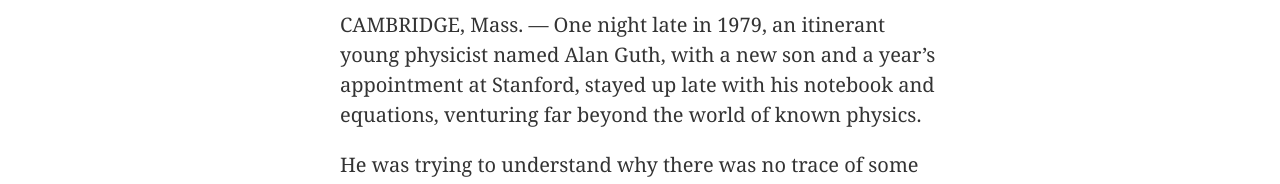
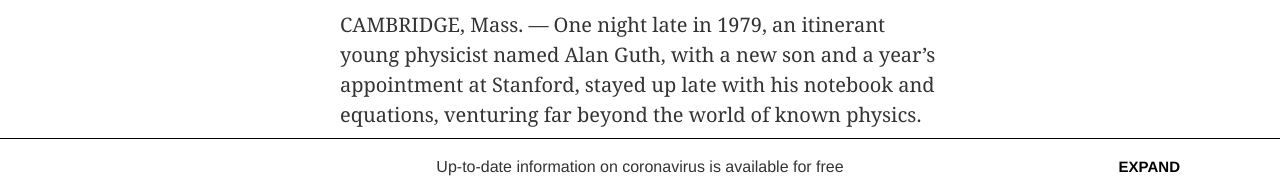
Before and after one commit to luciano-ilha/Positioning-and-Floating-Elements, a plain HTML site: page index.html in a window 1280 px wide. Shown: the part 606-790 px from the top of the page. Drawn offline with Linux system fonts and the light colour scheme.

Commit message:
Add stick footer align footer children

```diff
--- a/index.html
+++ b/index.html
@@ -674,6 +674,14 @@
     <a href="#" class="last-footer-links underline-hover link-style">Help</a>
     <a href="#" class="last-footer-links underline-hover link-style">Subscriptions</a>
   </footer>
+  <footer class="fixed-footer">
+    <div>
+      <p>Up-to-date information on coronavirus is available for free</p>
+    </div>
+    <div>
+      <span class="touppercase">expand</span>
+    </div>
+  </footer>
 </body>
 
 </html>
--- a/styles/style.css
+++ b/styles/style.css
@@ -468,7 +468,7 @@ strong {
   margin: 20px auto 10px auto;
   border-top: 1px solid #ebebeb;
   padding-top: 10px;
-  padding-bottom: 20px;
+  padding-bottom: 70px;
 }
 
 .last-footer-links {
@@ -505,3 +505,35 @@ strong {
   height: 10.52px;
   padding-right: 10px;
 }
+/* fixed footer styles */
+
+.fixed-footer {
+  position: fixed;
+  border-top: 1px solid black;
+  bottom: 0;
+  background-color: white;
+  width: 100%;
+  height: 55px;
+  display: grid;
+  grid-template-columns: 1fr auto;
+  justify-content: center;
+  align-items: center;
+}
+.fixed-footer p{
+  font-family: Helvetica, Arial, sans-serif;
+  margin-bottom: 0px;
+}
+.fixed-footer div:first-child{
+  justify-self: center;
+}
+.fixed-footer div:last-child{
+  position: absolute;
+  right: 100px;
+}
+.fixed-footer span{
+  font-weight: bolder;
+  font-family: Helvetica, Arial, sans-serif;
+  font-size: 15px;
+  color: #000;
+
+}
```
